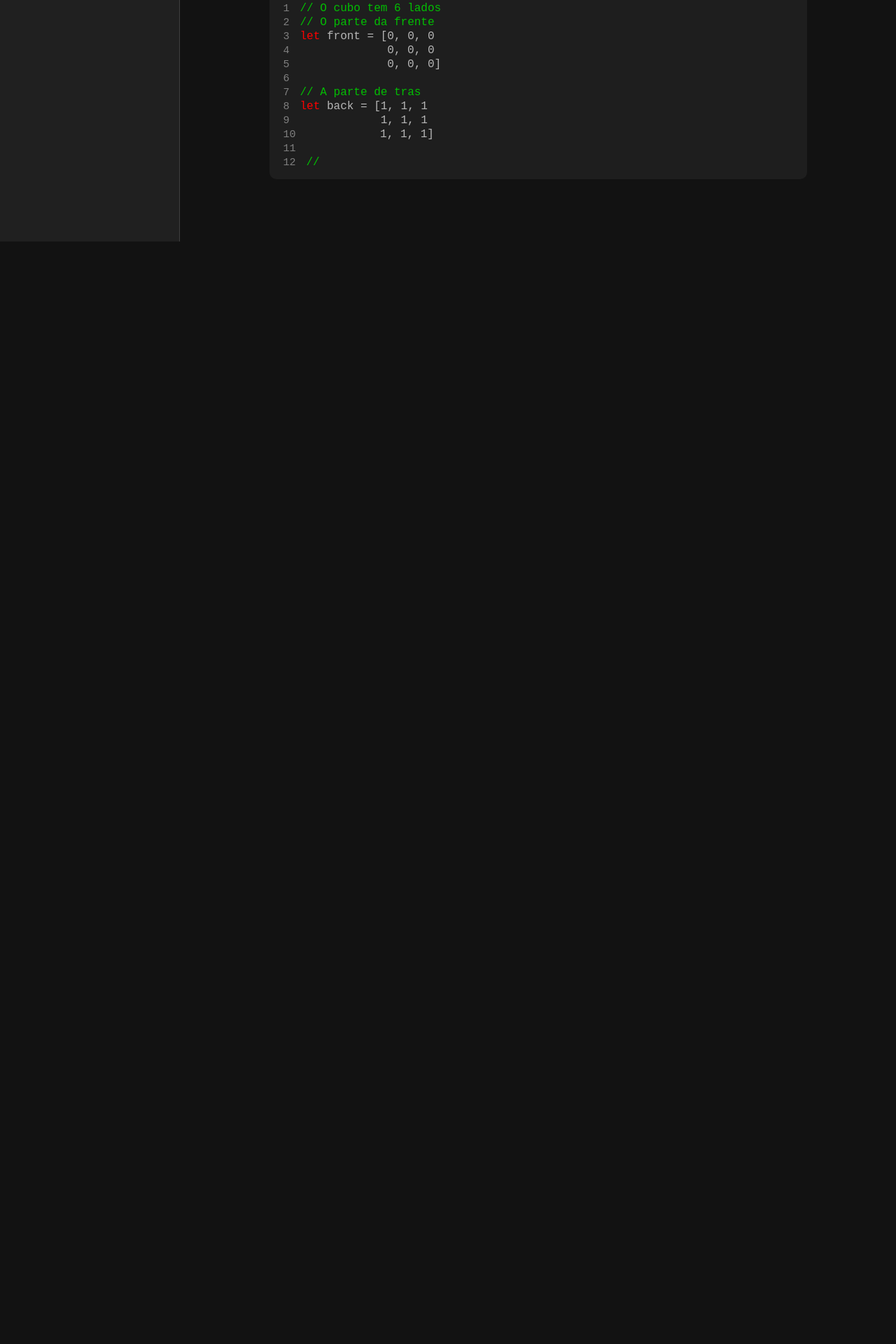
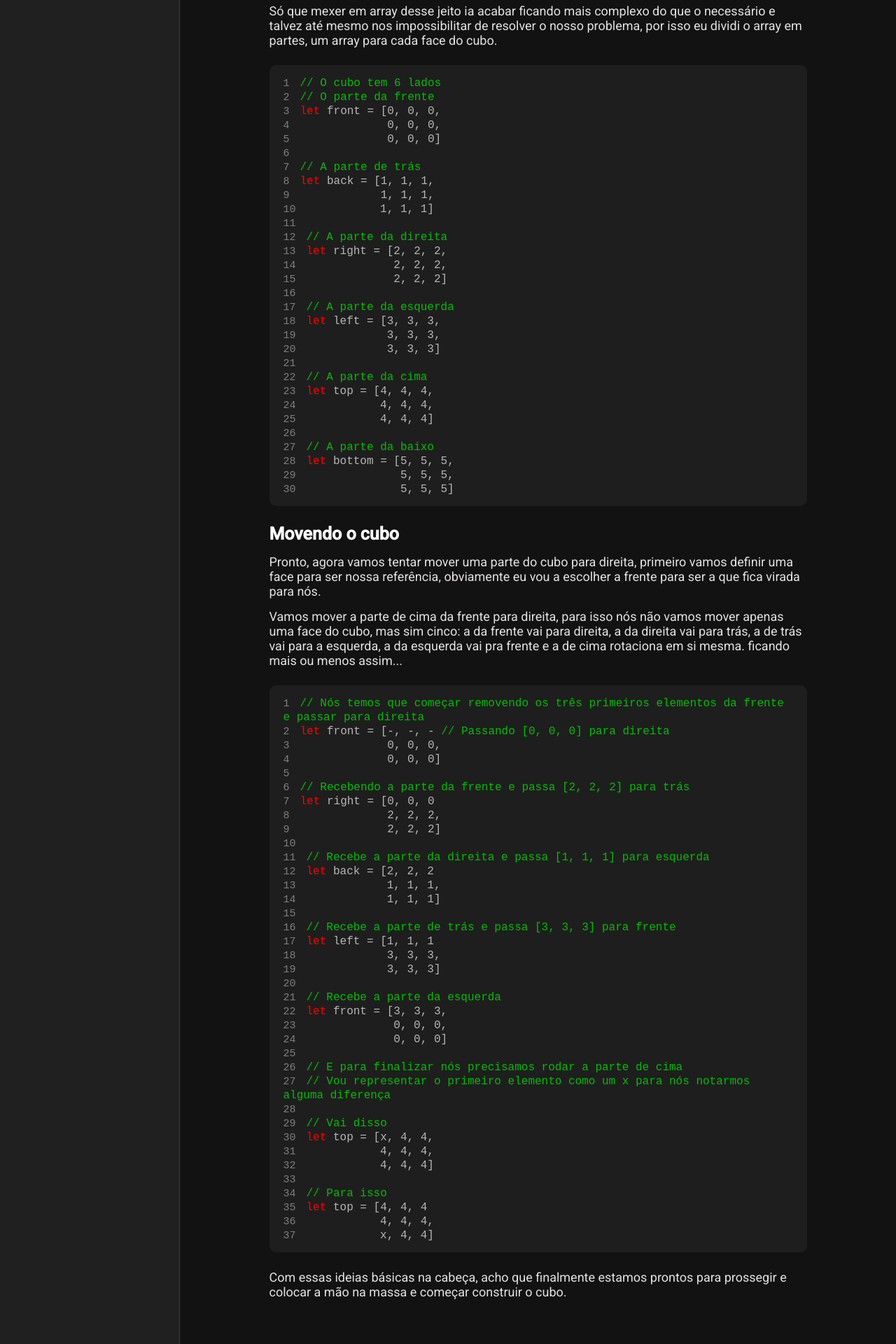
Before and after one commit to Eupou/Cubo-magico-a-saga, a React (Create React App) app: page /day0 in a window 1280 px wide. Shown: the part 710-2630 px from the top of the page at 70% size. Before the commit the page ends 1055 px from the top, so only its background shows below. Built offline with nearby package versions, Linux system fonts and the light colour scheme.

Commit message:
update: update day0 content with more detailed information

```diff
--- a/public/index.html
+++ b/public/index.html
@@ -16,7 +16,7 @@
     />
     <link rel="apple-touch-icon" href="%PUBLIC_URL%/logo192.png" />
     <link rel="manifest" href="%PUBLIC_URL%/manifest.json" />
-    <title>React App</title>
+    <title>Cubo mágico</title>
   </head>
   <body>
     <noscript>You need to enable JavaScript to run this app.</noscript>
--- a/src/components/pages/Day0.jsx
+++ b/src/components/pages/Day0.jsx
@@ -19,12 +19,19 @@ const Day0 = () => {
       <Heading level="h1" fontSize="30px">
         Dia 0
       </Heading>
+      <Heading level="h2" fontSize="25px" marginTop="15px">
+        Pensado em como construir o cubo
+      </Heading>
       <Paragraph>
         O primeiro dia em qualquer coisa é sempre o mais difícil já que não
         sabemos de nada ainda, quando eu comecei a pensar em uma forma de montar
-        um cubo 3d(tridimensional) de forma 2d(bidimensinal), tive a primeira
-        ideia de colocar ele em um array, na minha cabeça eu comecei a pensar em
-        algo mais ou menos assim...
+        um cubo 3d(tridimensional) de forma 2d(bidimensional), tive a primeira
+        idéia de colocar ele em um array, na minha cabeça eu comecei a pensar em
+        algo mais ou menos assim. Ah, só uma observação, nessa primeira parte
+        não leve a sintaxe muito a sério. Você vai perceber que muita coisa não
+        estaria funcionando se você colocasse em um arquivo .js, é porque a
+        intenção nesse primeiro momento é botar a ideia na cabeça de vocês,
+        então desconsiderem os erros de sintaxe ;)
       </Paragraph>
       <CodeWrapper>
         <CodeLine lineNum={(lastLineN += 1)}>
@@ -83,10 +90,10 @@ const Day0 = () => {
         </CodeLine>
       </CodeWrapper>
       <Paragraph>
-        Só que mecher em array desse jeito ia acabar ficando mais complexo do
-        que o necessário e talvez até mesmo nos impossibilitar de resolver o
-        nosso problema, por isso eu dividi o array em partes, um array para face
-        do cubo
+        Só que mexer em array desse jeito ia acabar ficando mais complexo do que
+        o necessário e talvez até mesmo nos impossibilitar de resolver o nosso
+        problema, por isso eu dividi o array em partes, um array para cada face
+        do cubo.
       </Paragraph>
       <CodeWrapper>
         {resetLineNumber()}
@@ -99,11 +106,11 @@ const Day0 = () => {
         </CodeLine>
 
         <CodeLine lineNum={(lastLineN += 1)}>
-          <Hlt>let</Hlt> front = [0, 0, 0
+          <Hlt>let</Hlt> front = [0, 0, 0,
         </CodeLine>
 
         <CodeLine lineNum={(lastLineN += 1)} indent={13}>
-          0, 0, 0
+          0, 0, 0,
         </CodeLine>
 
         <CodeLine lineNum={(lastLineN += 1)} indent={13}>
@@ -113,15 +120,15 @@ const Day0 = () => {
         <CodeLine lineNum={(lastLineN += 1)}></CodeLine>
 
         <CodeLine lineNum={(lastLineN += 1)}>
-          <Comment>A parte de tras</Comment>
+          <Comment>A parte de trás</Comment>
         </CodeLine>
 
         <CodeLine lineNum={(lastLineN += 1)}>
-          <Hlt>let</Hlt> back = [1, 1, 1
+          <Hlt>let</Hlt> back = [1, 1, 1,
         </CodeLine>
 
         <CodeLine lineNum={(lastLineN += 1)} indent={12}>
-          1, 1, 1
+          1, 1, 1,
         </CodeLine>
 
         <CodeLine lineNum={(lastLineN += 1)} indent={11}>
@@ -131,9 +138,250 @@ const Day0 = () => {
         <CodeLine lineNum={(lastLineN += 1)}></CodeLine>
 
         <CodeLine lineNum={(lastLineN += 1)}>
-          <Comment></Comment>
+          <Comment>A parte da direita</Comment>
+        </CodeLine>
+
+        <CodeLine lineNum={(lastLineN += 1)}>
+          <Hlt>let</Hlt> right = [2, 2, 2,
+        </CodeLine>
+
+        <CodeLine lineNum={(lastLineN += 1)} indent={13}>
+          2, 2, 2,
+        </CodeLine>
+
+        <CodeLine lineNum={(lastLineN += 1)} indent={13}>
+          2, 2, 2]
+        </CodeLine>
+
+        <CodeLine lineNum={(lastLineN += 1)}></CodeLine>
+
+        <CodeLine lineNum={(lastLineN += 1)}>
+          <Comment>A parte da esquerda</Comment>
+        </CodeLine>
+
+        <CodeLine lineNum={(lastLineN += 1)}>
+          <Hlt>let</Hlt> left = [3, 3, 3,
+        </CodeLine>
+
+        <CodeLine lineNum={(lastLineN += 1)} indent={12}>
+          3, 3, 3,
+        </CodeLine>
+
+        <CodeLine lineNum={(lastLineN += 1)} indent={12}>
+          3, 3, 3]
+        </CodeLine>
+
+        <CodeLine lineNum={(lastLineN += 1)}></CodeLine>
+
+        <CodeLine lineNum={(lastLineN += 1)}>
+          <Comment>A parte da cima</Comment>
+        </CodeLine>
+
+        <CodeLine lineNum={(lastLineN += 1)}>
+          <Hlt>let</Hlt> top = [4, 4, 4,
+        </CodeLine>
+
+        <CodeLine lineNum={(lastLineN += 1)} indent={11}>
+          4, 4, 4,
+        </CodeLine>
+
+        <CodeLine lineNum={(lastLineN += 1)} indent={11}>
+          4, 4, 4]
+        </CodeLine>
+
+        <CodeLine lineNum={(lastLineN += 1)}></CodeLine>
+
+        <CodeLine lineNum={(lastLineN += 1)}>
+          <Comment>A parte da baixo</Comment>
+        </CodeLine>
+
+        <CodeLine lineNum={(lastLineN += 1)}>
+          <Hlt>let</Hlt> bottom = [5, 5, 5,
+        </CodeLine>
+
+        <CodeLine lineNum={(lastLineN += 1)} indent={14}>
+          5, 5, 5,
+        </CodeLine>
+
+        <CodeLine lineNum={(lastLineN += 1)} indent={14}>
+          5, 5, 5]
         </CodeLine>
       </CodeWrapper>
+
+      <Heading level="h3" fontSize={"25px"}>
+        Movendo o cubo
+      </Heading>
+
+      <Paragraph>
+        Pronto, agora vamos tentar mover uma parte do cubo para direita,
+        primeiro vamos definir uma face para ser nossa referência, obviamente eu
+        vou a escolher a frente para ser a que fica virada para nós.
+      </Paragraph>
+
+      <Paragraph>
+        Vamos mover a parte de cima da frente para direita, para isso nós não
+        vamos mover apenas uma face do cubo, mas sim cinco: a da frente vai para
+        direita, a da direita vai para trás, a de trás vai para a esquerda, a da
+        esquerda vai pra frente e a de cima rotaciona em si mesma. ficando mais
+        ou menos assim...
+      </Paragraph>
+
+      {resetLineNumber()}
+      <CodeWrapper>
+        <CodeLine lineNum={(lastLineN += 1)}>
+          <Comment>
+            Nós temos que começar removendo os três primeiros elementos da
+            frente e passar para direita
+          </Comment>
+        </CodeLine>
+
+        <CodeLine lineNum={(lastLineN += 1)}>
+          <Hlt>let</Hlt> front = [-, -, -{" "}
+          <Comment>Passando [0, 0, 0] para direita</Comment>
+        </CodeLine>
+
+        <CodeLine lineNum={(lastLineN += 1)} indent={13}>
+          0, 0, 0,
+        </CodeLine>
+
+        <CodeLine lineNum={(lastLineN += 1)} indent={13}>
+          0, 0, 0]
+        </CodeLine>
+
+        <CodeLine lineNum={(lastLineN += 1)}></CodeLine>
+
+        <CodeLine lineNum={(lastLineN += 1)}>
+          <Comment>
+            Recebendo a parte da frente e passa [2, 2, 2] para trás
+          </Comment>
+        </CodeLine>
+
+        <CodeLine lineNum={(lastLineN += 1)}>
+          <Hlt>let</Hlt> right = [0, 0, 0
+        </CodeLine>
+
+        <CodeLine lineNum={(lastLineN += 1)} indent={13}>
+          2, 2, 2,
+        </CodeLine>
+
+        <CodeLine lineNum={(lastLineN += 1)} indent={13}>
+          2, 2, 2]
+        </CodeLine>
+
+        <CodeLine lineNum={(lastLineN += 1)}></CodeLine>
+
+        <CodeLine lineNum={(lastLineN += 1)}>
+          <Comment>
+            Recebe a parte da direita e passa [1, 1, 1] para esquerda
+          </Comment>
+        </CodeLine>
+
+        <CodeLine lineNum={(lastLineN += 1)}>
+          <Hlt>let</Hlt> back = [2, 2, 2
+        </CodeLine>
+
+        <CodeLine lineNum={(lastLineN += 1)} indent={12}>
+          1, 1, 1,
+        </CodeLine>
+
+        <CodeLine lineNum={(lastLineN += 1)} indent={12}>
+          1, 1, 1]
+        </CodeLine>
+
+        <CodeLine lineNum={(lastLineN += 1)}></CodeLine>
+
+        <CodeLine lineNum={(lastLineN += 1)}>
+          <Comment>
+            Recebe a parte de trás e passa [3, 3, 3] para frente
+          </Comment>
+        </CodeLine>
+
+        <CodeLine lineNum={(lastLineN += 1)}>
+          <Hlt>let</Hlt> left = [1, 1, 1
+        </CodeLine>
+
+        <CodeLine lineNum={(lastLineN += 1)} indent={12}>
+          3, 3, 3,
+        </CodeLine>
+
+        <CodeLine lineNum={(lastLineN += 1)} indent={12}>
+          3, 3, 3]
+        </CodeLine>
+
+        <CodeLine lineNum={(lastLineN += 1)}></CodeLine>
+
+        <CodeLine lineNum={(lastLineN += 1)}>
+          <Comment>Recebe a parte da esquerda</Comment>
+        </CodeLine>
+
+        <CodeLine lineNum={(lastLineN += 1)}>
+          <Hlt>let</Hlt> front = [3, 3, 3,
+        </CodeLine>
+
+        <CodeLine lineNum={(lastLineN += 1)} indent={13}>
+          0, 0, 0,
+        </CodeLine>
+
+        <CodeLine lineNum={(lastLineN += 1)} indent={13}>
+          0, 0, 0]
+        </CodeLine>
+
+        <CodeLine lineNum={(lastLineN += 1)}></CodeLine>
+
+        <CodeLine lineNum={(lastLineN += 1)}>
+          <Comment>
+            E para finalizar nós precisamos rodar a parte de cima
+          </Comment>
+        </CodeLine>
+
+        <CodeLine lineNum={(lastLineN += 1)}>
+          <Comment>
+            Vou representar o primeiro elemento como um x para nós notarmos
+            alguma diferença
+          </Comment>
+        </CodeLine>
+
+        <CodeLine lineNum={(lastLineN += 1)}></CodeLine>
+
+        <CodeLine lineNum={(lastLineN += 1)}>
+          <Comment>Vai disso</Comment>
+        </CodeLine>
+
+        <CodeLine lineNum={(lastLineN += 1)}>
+          <Hlt>let</Hlt> top = [x, 4, 4,
+        </CodeLine>
+
+        <CodeLine lineNum={(lastLineN += 1)} indent={11}>
+          4, 4, 4,
+        </CodeLine>
+
+        <CodeLine lineNum={(lastLineN += 1)} indent={11}>
+          4, 4, 4]
+        </CodeLine>
+
+        <CodeLine lineNum={(lastLineN += 1)}></CodeLine>
+
+        <CodeLine lineNum={(lastLineN += 1)}>
+          <Comment>Para isso</Comment>
+        </CodeLine>
+
+        <CodeLine lineNum={(lastLineN += 1)}>
+          <Hlt>let</Hlt> top = [4, 4, 4
+        </CodeLine>
+
+        <CodeLine lineNum={(lastLineN += 1)} indent={11}>
+          4, 4, 4,
+        </CodeLine>
+
+        <CodeLine lineNum={(lastLineN += 1)} indent={11}>
+          x, 4, 4]
+        </CodeLine>
+      </CodeWrapper>
+
+      <Paragraph>
+        Com essas ideias básicas na cabeça, acho que finalmente estamos prontos
+        para prossegir e colocar a mão na massa e começar construir o cubo.
+      </Paragraph>
     </Section>
   );
 };
```
